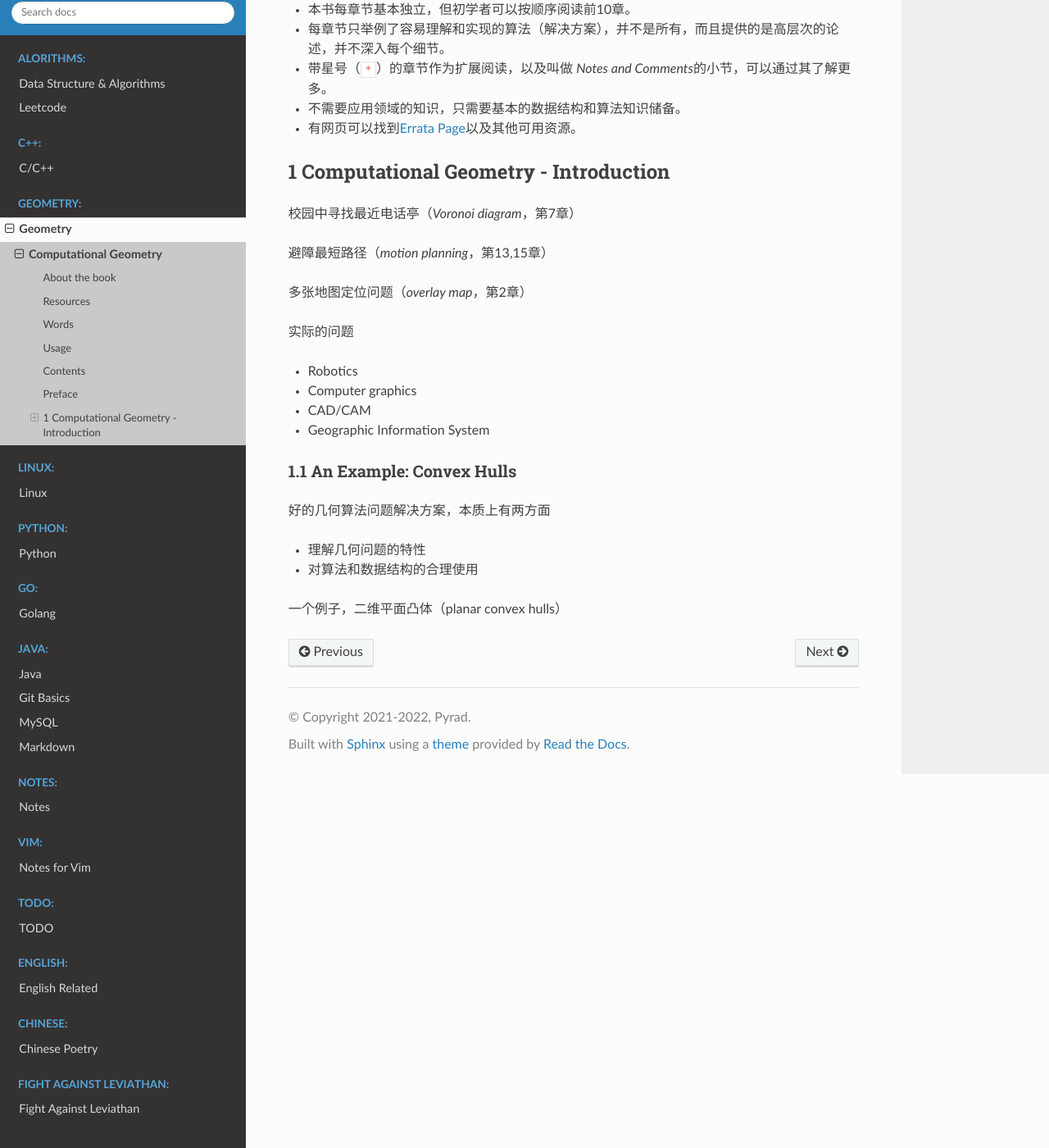
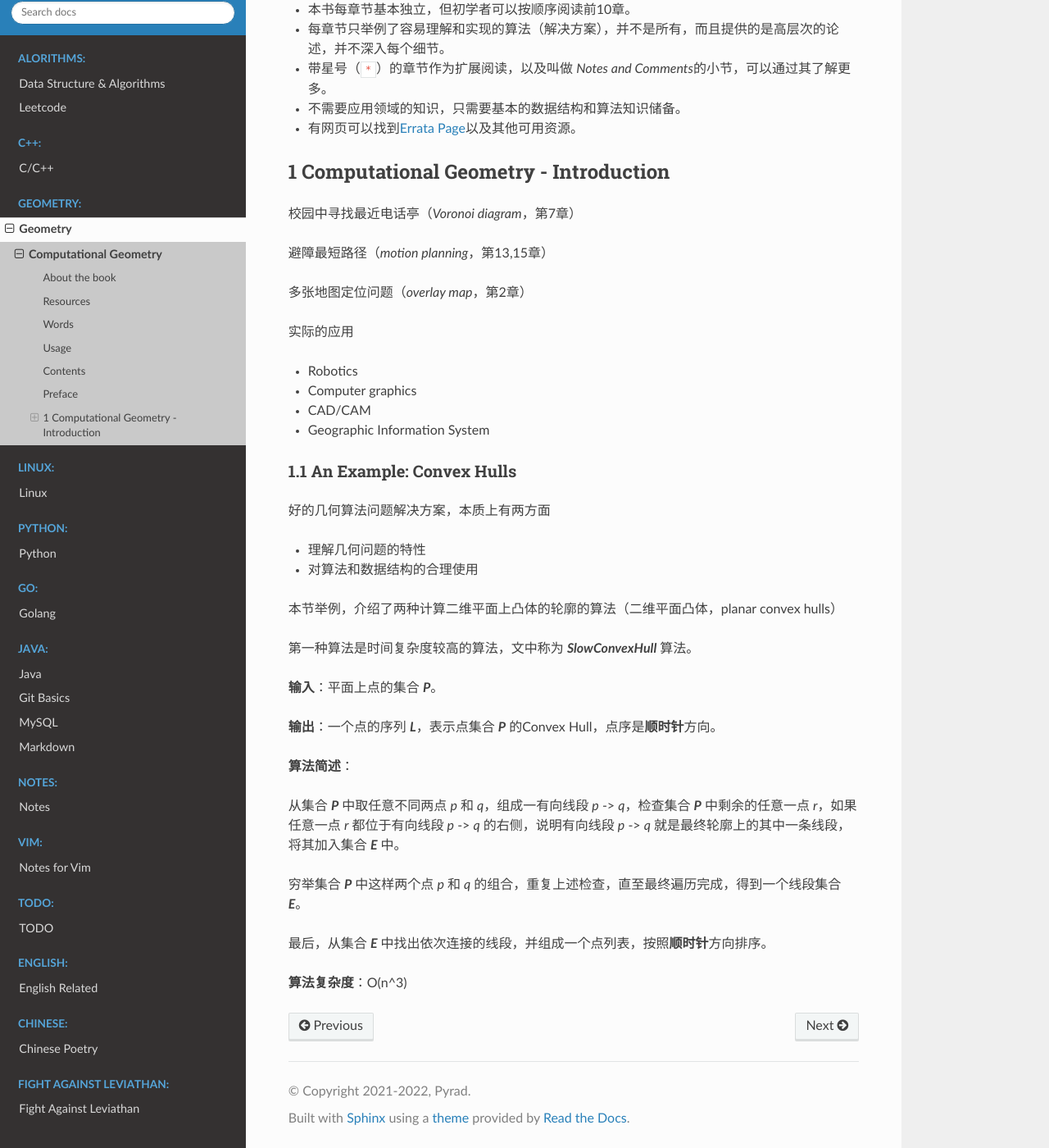
Before and after one commit to Pyrad/pyradnotes, a Sphinx documentation site: the page built from source/Geometry/ComputationalGeometryAA3rd.md, in a window 1280 px wide and 1400 px high, scrolled down 2248 px. Shown: the whole window at 82% size. Built offline with Sphinx 7.4.7 and the Read the Docs theme 2.0.0, drawn with Linux system fonts in a browser that asks for light colours.

Commit message:
CGAA3 1st way to calculate convex hull
This is an easy understanding method, but time complexity is high.

```diff
--- a/source/Geometry/ComputationalGeometryAA3rd.md
+++ b/source/Geometry/ComputationalGeometryAA3rd.md
@@ -123,7 +123,7 @@ direct the line through *p* and *q*
 
 多张地图定位问题（*overlay map*，第2章）
 
-实际的问题
+实际的应用
 
 - Robotics
 - Computer graphics
@@ -139,4 +139,22 @@ direct the line through *p* and *q*
 - 理解几何问题的特性
 - 对算法和数据结构的合理使用
 
-一个例子，二维平面凸体（planar convex hulls）
+本节举例，介绍了两种计算二维平面上凸体的轮廓的算法（二维平面凸体，planar convex hulls）
+
+
+
+第一种算法是时间复杂度较高的算法，文中称为 ***SlowConvexHull*** 算法。
+
+**输入**：平面上点的集合 ***P***。
+
+**输出**：一个点的序列 ***L***，表示点集合 ***P*** 的Convex Hull，点序是**顺时针**方向。
+
+**算法简述**：
+
+从集合 ***P*** 中取任意不同两点 *p* 和 *q*，组成一有向线段 *p* -> *q*，检查集合 ***P*** 中剩余的任意一点 *r*，如果任意一点 *r* 都位于有向线段 *p* -> *q* 的右侧，说明有向线段 *p* -> *q* 就是最终轮廓上的其中一条线段，将其加入集合 ***E*** 中。
+
+穷举集合 ***P*** 中这样两个点 *p* 和 *q* 的组合，重复上述检查，直至最终遍历完成，得到一个线段集合 ***E***。
+
+最后，从集合 ***E*** 中找出依次连接的线段，并组成一个点列表，按照**顺时针**方向排序。
+
+**算法复杂度**：O(n^3)
```
